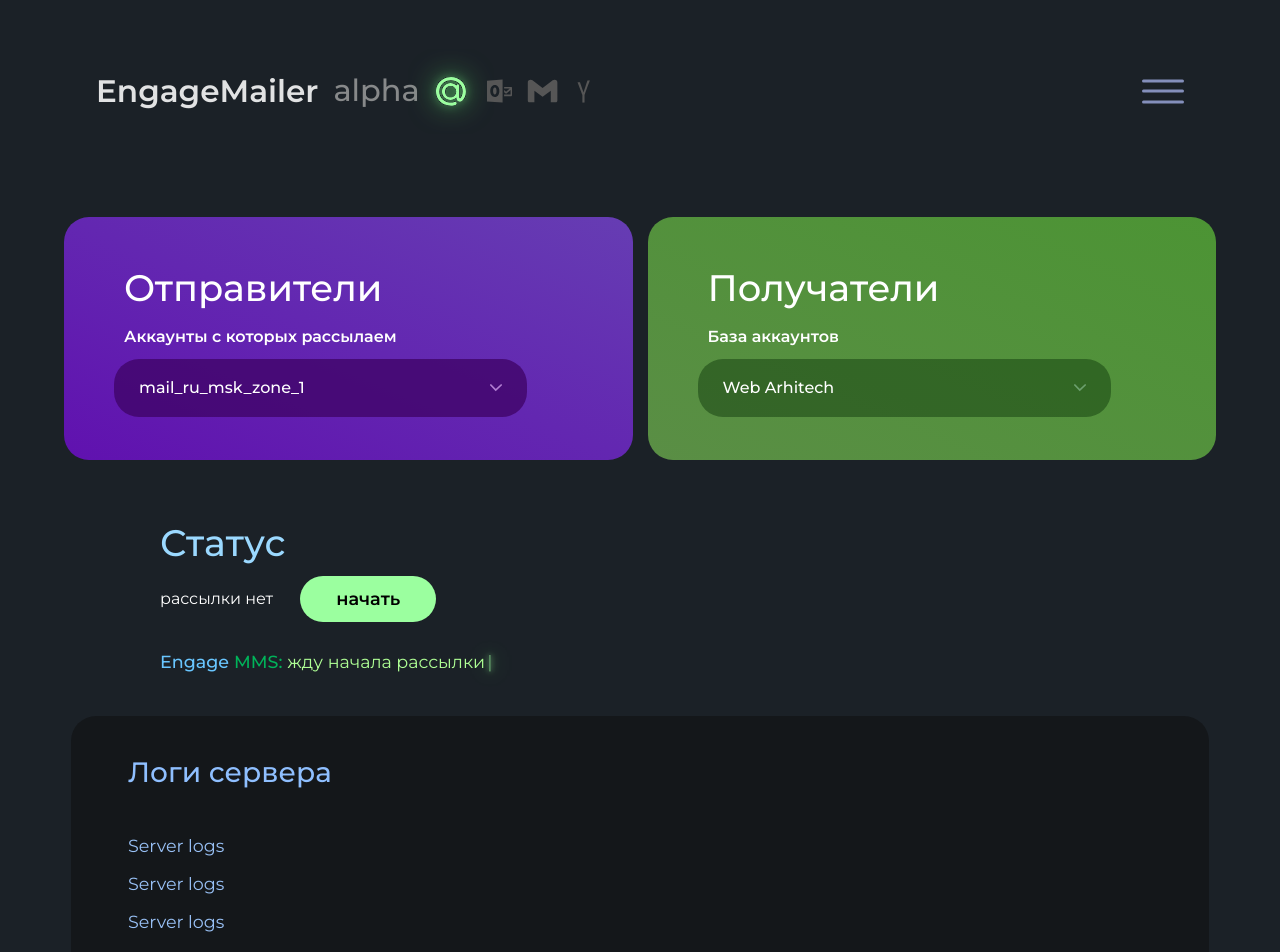
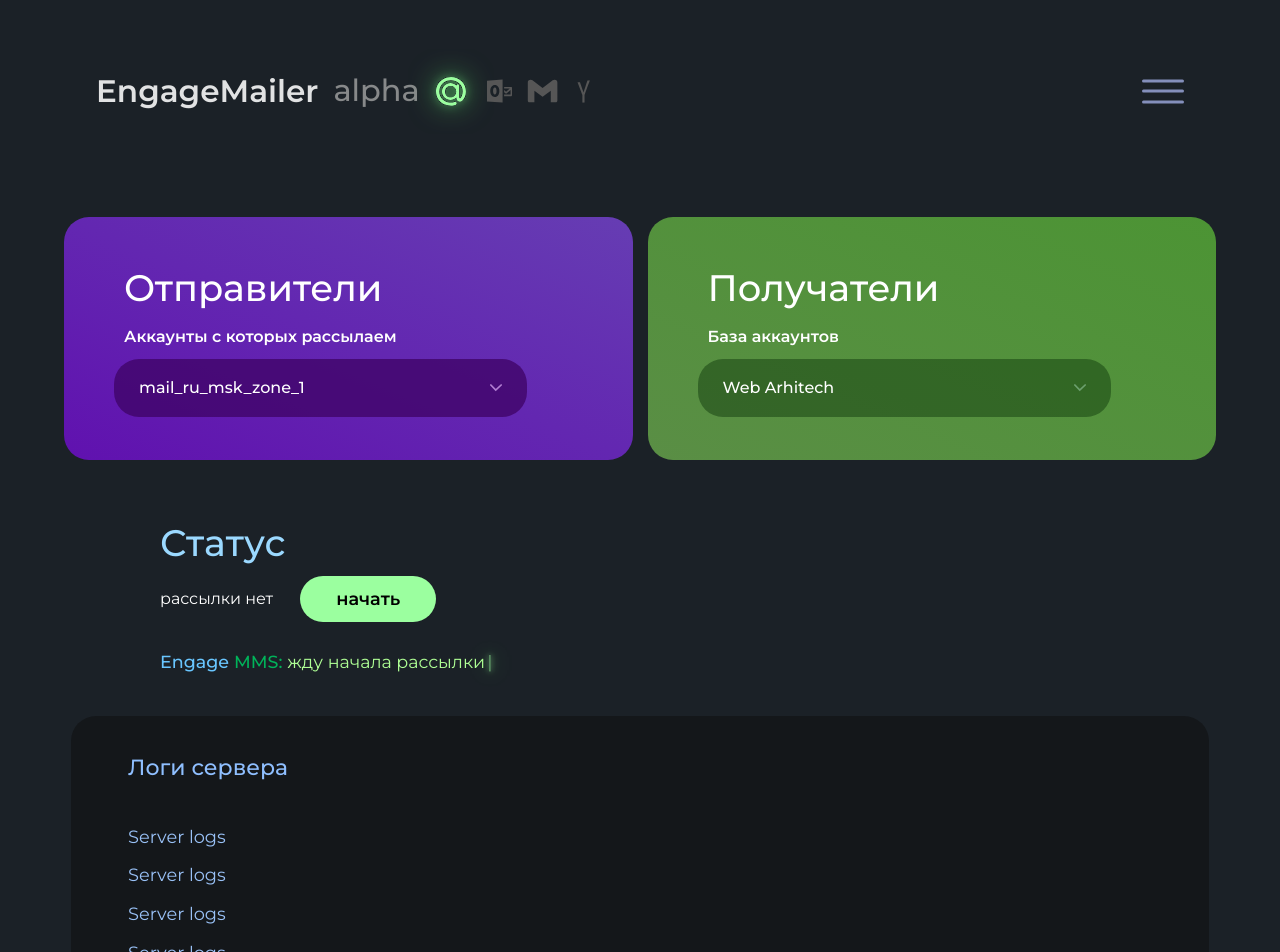
Before and after one commit to sharpprahs/engage_frontend, a SvelteKit app: page /mailings in a window 1280 px wide. Shown: the top 952 px of the page. Built offline with nearby package versions, Linux system fonts and the light colour scheme.

Commit message:
change styles

```diff
--- a/src/routes/mailings/mailings.css
+++ b/src/routes/mailings/mailings.css
@@ -139,7 +139,7 @@ color: var(--engage_color);
 .mailings_server_logs h3{
     color: var(--logs_text_color);
     /*font-size: 22px to 18px;*/
-    font-size: 28px;
+    font-size: 22px;
     font-weight: 500;
 }
 .mailings_server_logs ul{
@@ -153,8 +153,8 @@ color: var(--engage_color);
     color: var(--logs_element_color);
 }
 .mailings_server_logs ul li{
-    /*18 to 14px*/
-    font-size: clamp(0.875rem, 0.7948rem + 0.3774vw, 1.125rem);
+    /*18 to 16px*/
+    font-size: clamp(1rem, 0.9599rem + 0.1887vw, 1.125rem);
 }
 .mailings_server_logs ul::-webkit-scrollbar {
     width: 29px; /* Ширина скролла */
--- a/src/routes/settings/settings.css
+++ b/src/routes/settings/settings.css
@@ -5,7 +5,7 @@
     --line_element_color: #2C2E30;
     --text_color: #ffffff;
     --text_color_h3: #a99bff;
-    --p_description_color: #ffffff;
+    --p_description_color: rgba(255, 255, 255, 0.53);
     --settings_background_color: #6c1ad5;
     --general_title_color: #ffffff;
 }
@@ -101,7 +101,7 @@ background: var(--background_card);
     color: var(--p_description_color);
     /*font-size: 18px to 14px;*/
     font-size: clamp(0.875rem, 0.7948rem + 0.3774vw, 1.125rem);
-    font-weight: 500;
+    font-weight: 400;
 }
 @media screen and (max-width: 1380px) {
     #section_setting{
```
